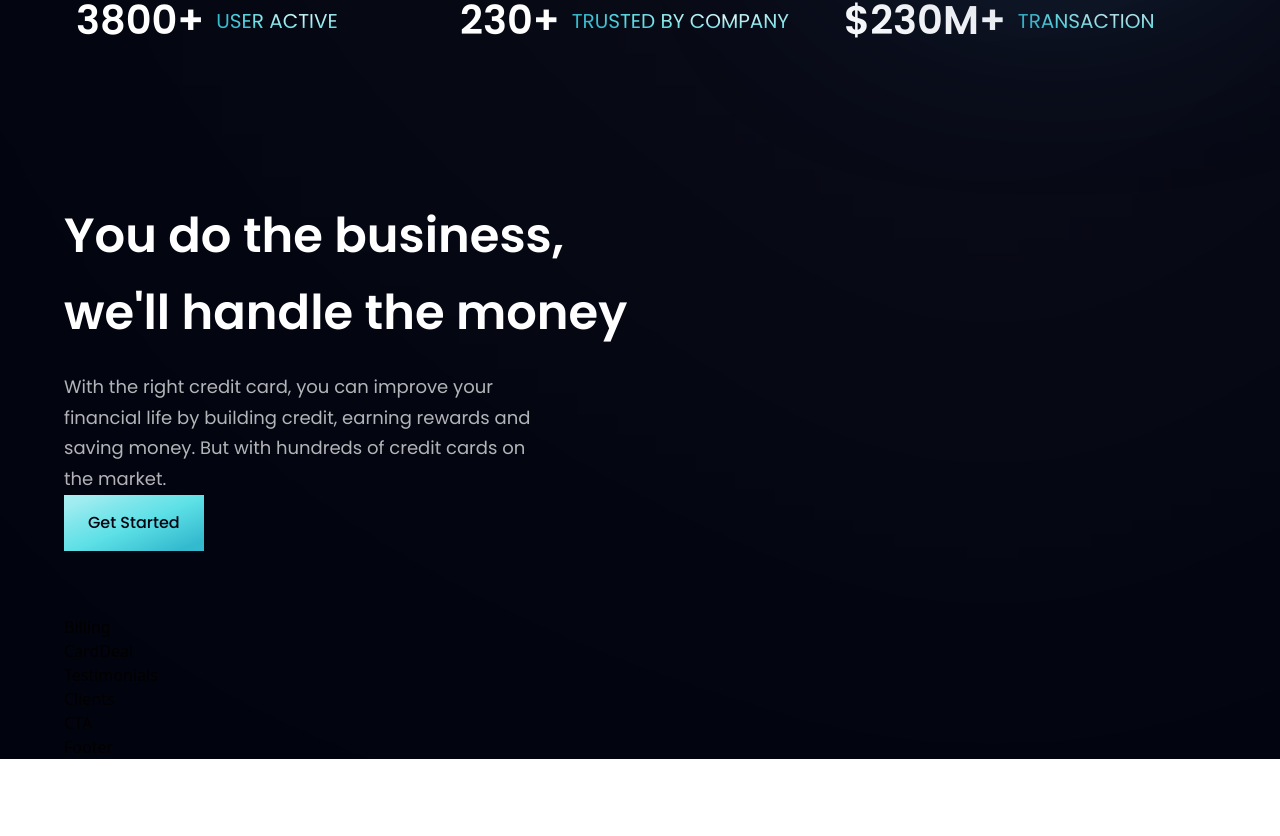
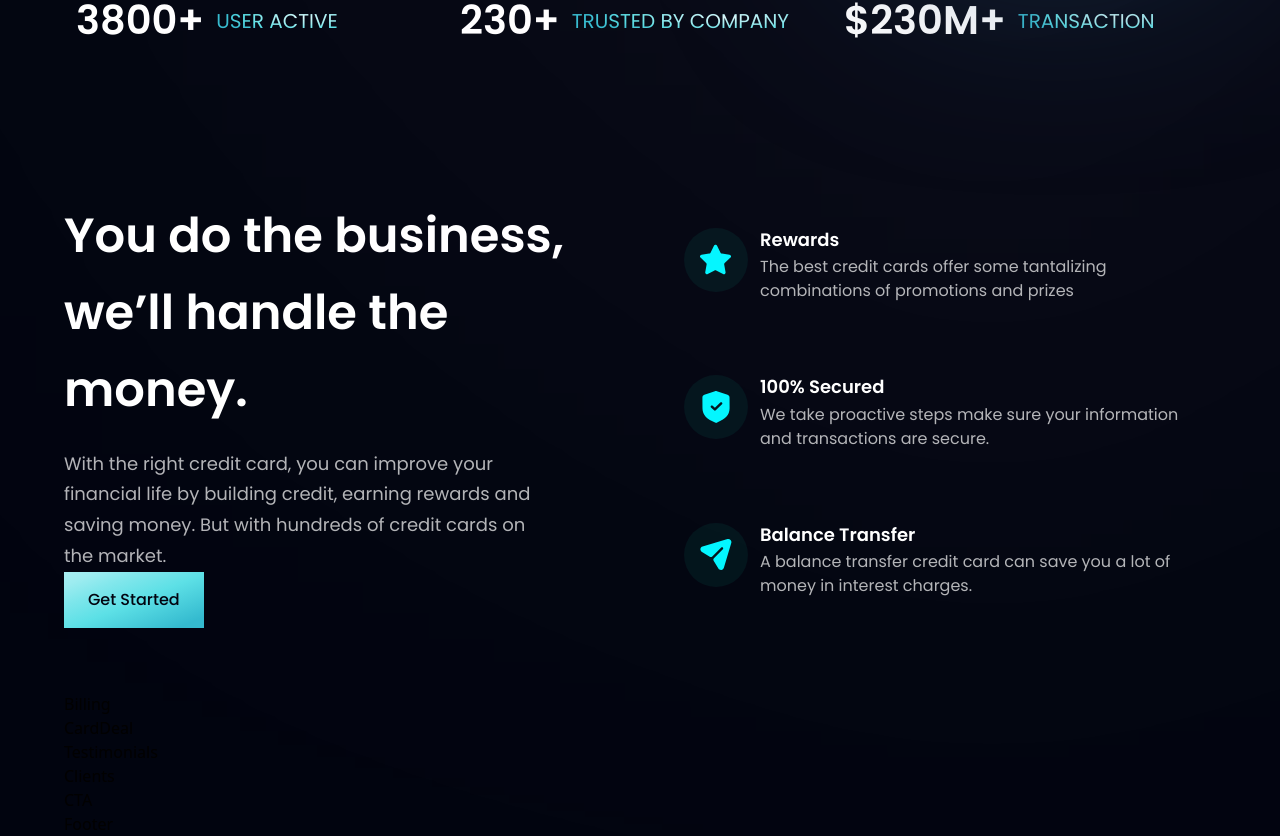
Before and after one commit to prabin04/bank_modern_react, a React (Vite) app: page / in a window 1280 px wide. Shown: the part 673-1509 px from the top of the page. Before the commit the page ends 1432 px from the top, so only its background shows below. Built offline with nearby package versions, Linux system fonts and the light colour scheme.

Commit message:
business component embed

```diff
--- a/src/components/Business.jsx
+++ b/src/components/Business.jsx
@@ -3,16 +3,44 @@
 import styles, {layout} from '../style'
 import Button from './Button'
 
-const Business = () => {
-  return (
-    <section id="features" className={layout.section}>
-      <div className={layout.sectionInfo}>
-        <h2 className={styles.heading2}>You do the business, <br className='sm:block hidden' /> we'll handle the money</h2>
-        <p className={`${styles.paragraph} max-w-[470px] mt-5`}>With the right credit card, you can improve your financial life by building credit, earning rewards and saving money. But with hundreds of credit cards on the market.</p>
-        <Button styles="mt-10" />
-      </div>
-    </section>
-  )
-}
+const FeatureCard = ({ icon, title, content, index }) => (
+  <div className={`flex flex-row p-6 rounded-[20px] ${index !== features.length - 1 ? "mb-6" : "mb-0"} feature-card`}>
+    <div className={`w-[64px] h-[64px] rounded-full ${styles.flexCenter} bg-dimBlue`}>
+      <img src={icon} alt="star" className="w-[50%] h-[50%] object-contain" />
+    </div>
+    <div className="flex-1 flex flex-col ml-3">
+      <h4 className="font-poppins font-semibold text-white text-[18px] leading-[23.4px] mb-1">
+        {title}
+      </h4>
+      <p className="font-poppins font-normal text-dimWhite text-[16px] leading-[24px]">
+        {content}
+      </p>
+    </div>
+  </div>
+);
+
+const Business = () =>  (
+  <section id="features" className={layout.section}>
+    <div className={layout.sectionInfo}>
+      <h2 className={styles.heading2}>
+        You do the business, <br className="sm:block hidden" /> we’ll handle
+        the money.
+      </h2>
+      <p className={`${styles.paragraph} max-w-[470px] mt-5`}>
+        With the right credit card, you can improve your financial life by
+        building credit, earning rewards and saving money. But with hundreds
+        of credit cards on the market.
+      </p>
+
+      <Button styles={`mt-10`} />
+    </div>
+
+    <div className={`${layout.sectionImg} flex-col`}>
+      {features.map((feature, index) => (
+        <FeatureCard key={feature.id} {...feature} index={index} />
+      ))}
+    </div>
+  </section>
+);
 
 export default Business
```
